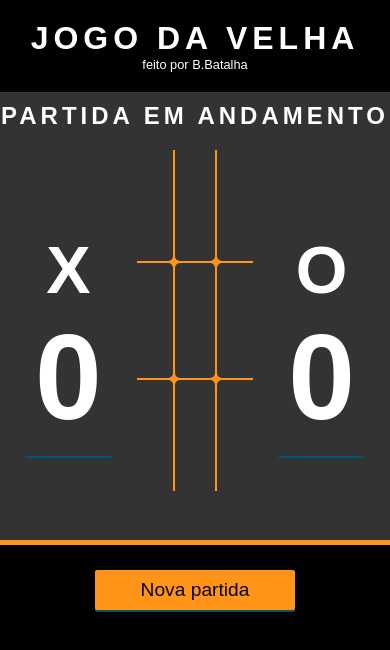
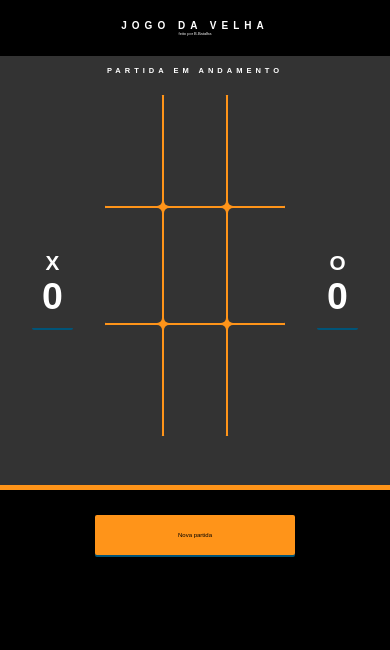
Before and after one commit to BrunoBatalha/jogo-da-velha, a plain HTML site: page index.html in a window 390 px wide. Drawn offline with Linux system fonts and the light colour scheme.

Commit message:
adiciona responsividade

```diff
--- a/style.css
+++ b/style.css
@@ -139,7 +139,7 @@ body footer button:active {
     box-shadow: 0px 0px #005478;
 }
 
-.blink{
+.blink {
     animation: blink 1s infinite;
 }
 
@@ -157,3 +157,20 @@ body footer button:active {
         color: #fff;
     }
 }
+
+@media (max-width:800px) {
+    body .container {
+        display: grid;
+        grid-template-columns: .5fr 1fr .5fr;
+        grid-template-rows: 2fr;
+    }
+    body, html {
+        font-size: 10px;
+    }
+}
+
+@media (max-width:460px) {
+    body, html {
+        font-size: 5px;
+    }
+}
```
Also changed, not shown: index.html (line endings or trailing spaces).
